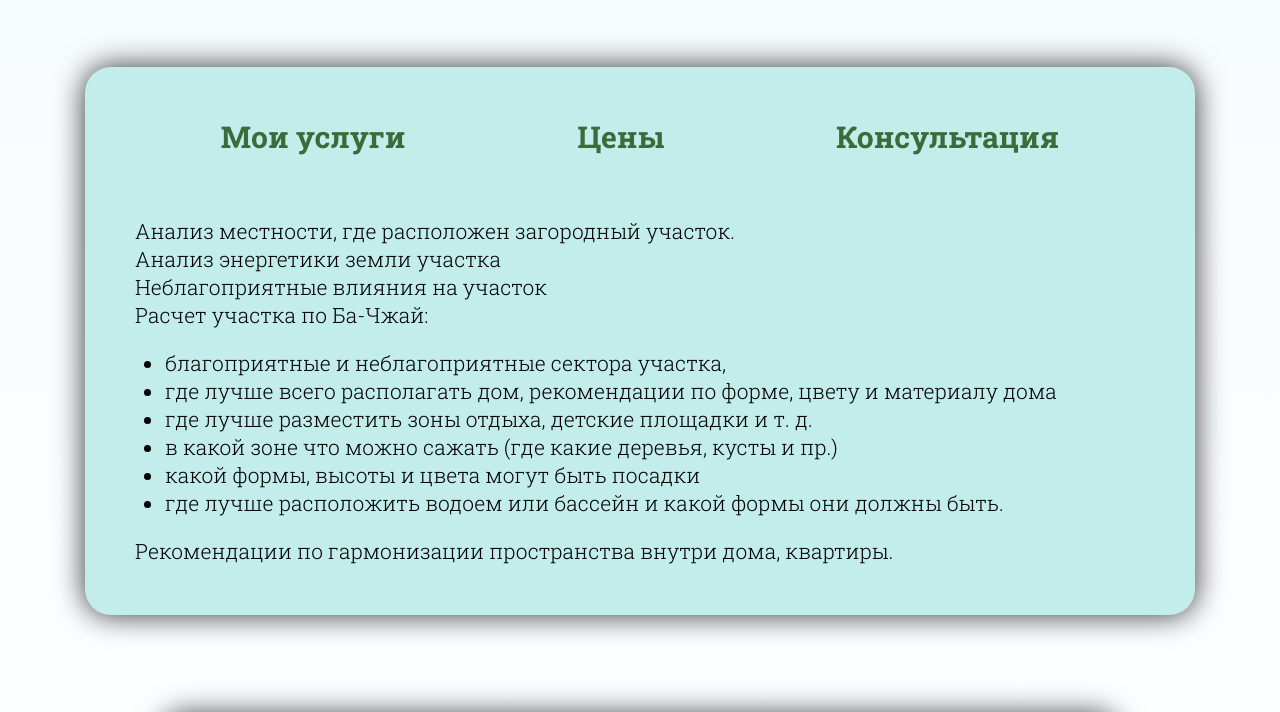
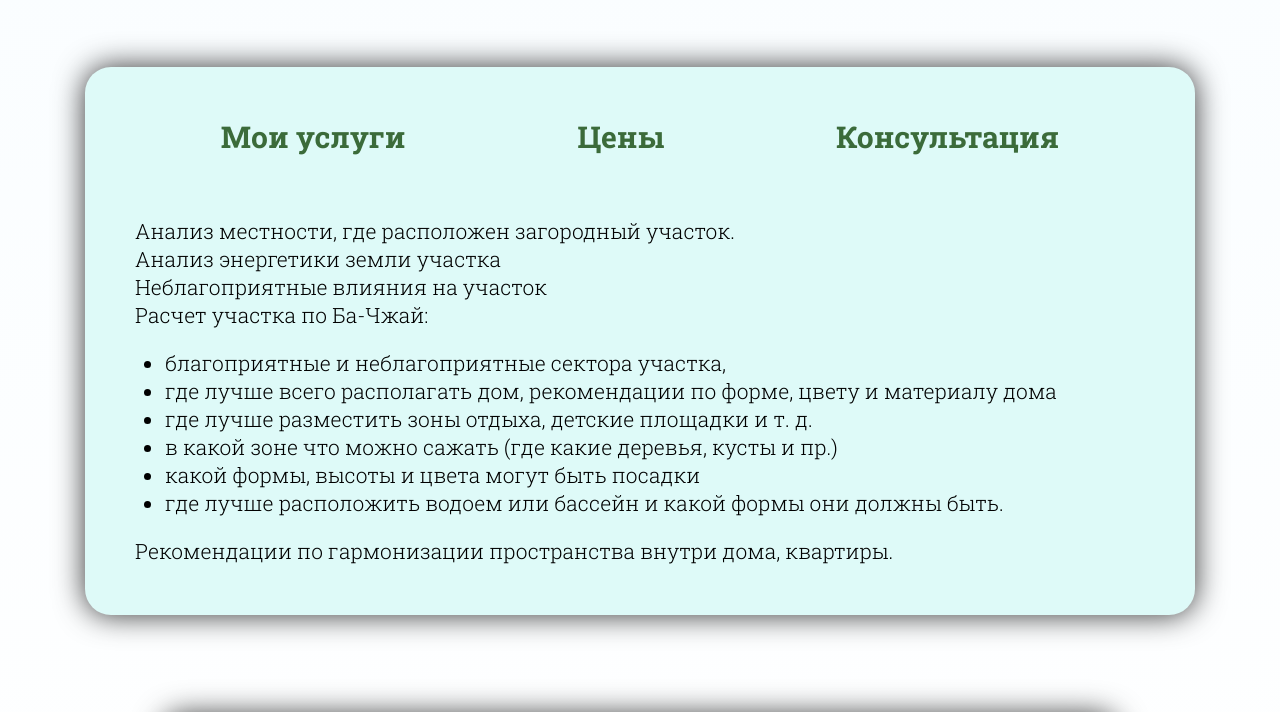
Before and after one commit to KhadeevRV/NataliaRusina, a plain HTML site: page index.html in a window 1280 px wide. Shown: the part 1415-2127 px from the top of the page. Drawn offline with Linux system fonts and the light colour scheme.

Commit message:
white bg

```diff
--- a/css/style.less
+++ b/css/style.less
@@ -1,5 +1,5 @@
 @main-color: #3b6b3a;
-@dark: #c2edeb;
+@dark: #defaf8;
 
 .fade {
   animation-name: fade;
@@ -132,7 +132,7 @@ header {
 .content {
 	width: 100%;
 	height:100%;
-	background: linear-gradient(to top, #fff 15%,#f2faff 97%, #bcfc95);
+	background: linear-gradient(to top, #fff 15%,#f7fcff 97%, #c9ffa8);
 	background-position: 50% 30%;
 	.info {
 		width: 100%;
```
Also changed, not shown: css/style.css.
